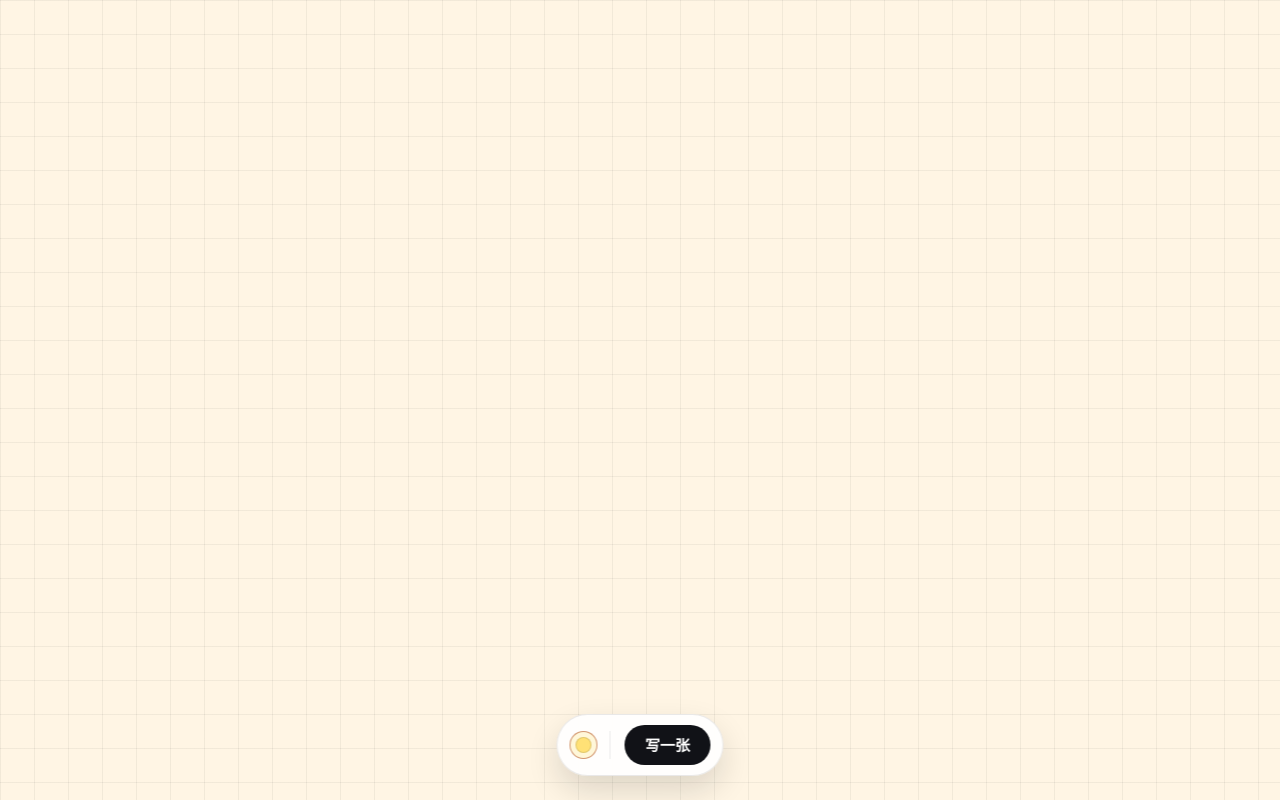
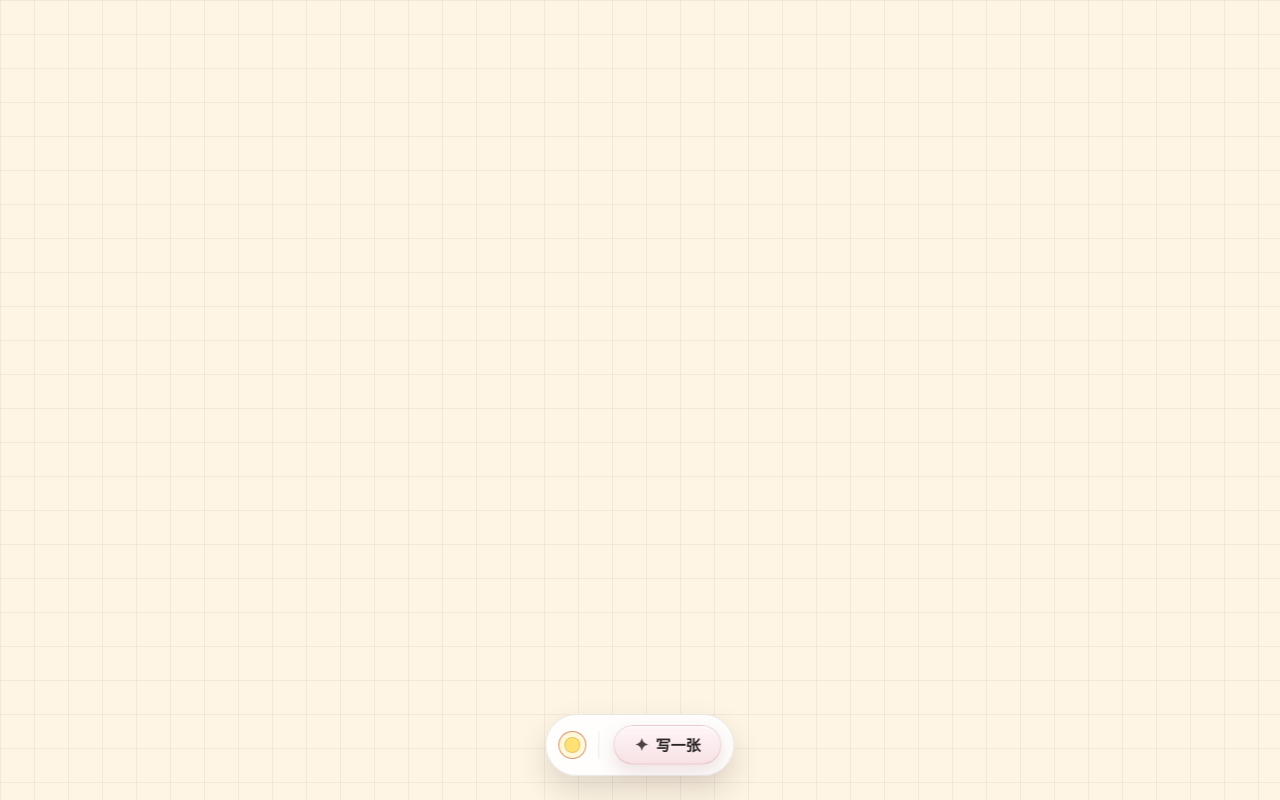
Before and after one commit to jaemin17/sticky-notes, a Next.js app: page / in a window 1280 px wide. Built offline with nearby package versions, Linux system fonts and the light colour scheme.

Commit message:
Restyle note toolbar action

```diff
--- a/src/app/LocalNotes.tsx
+++ b/src/app/LocalNotes.tsx
@@ -233,8 +233,11 @@ export function LocalNotes({ initialIndex }: { initialIndex: number }) {
             </button>
           )) : null}
         </div>
-        <button className={styles.addNoteButton} type="button" onClick={createBlankNote}>
-          写一张
+        <button className={styles.addNoteButton} type="button" onClick={createBlankNote} aria-label="写一张">
+          <span className={styles.addNoteButtonIcon} aria-hidden="true">
+            ✦
+          </span>
+          <span>写一张</span>
         </button>
       </div>
     </>
--- a/src/app/page.module.css
+++ b/src/app/page.module.css
@@ -306,24 +306,40 @@
   display: inline-flex;
   align-items: center;
   justify-content: center;
+  gap: 7px;
   min-width: 86px;
   min-height: 40px;
-  padding: 0 18px;
-  border: 0;
+  padding: 0 20px;
+  border: 1px solid rgba(152, 76, 84, 0.16);
   border-radius: 999px;
-  background: #111217;
-  color: #ffffff;
+  background:
+    linear-gradient(180deg, rgba(255, 246, 248, 0.96), rgba(247, 223, 226, 0.92));
+  color: #2a2426;
   cursor: pointer;
   font: inherit;
   font-size: 15px;
   font-weight: 750;
   line-height: 1;
-  transition: background 160ms ease, transform 160ms ease;
+  box-shadow:
+    inset 0 1px 0 rgba(255, 255, 255, 0.72),
+    inset 0 -1px 0 rgba(152, 76, 84, 0.08),
+    0 8px 18px rgba(166, 92, 103, 0.18);
+  transition: border-color 160ms ease, box-shadow 160ms ease, transform 160ms ease;
 }
 
 .addNoteButton:hover {
-  background: #2a2c33;
+  border-color: rgba(152, 76, 84, 0.24);
+  box-shadow:
+    inset 0 1px 0 rgba(255, 255, 255, 0.78),
+    inset 0 -1px 0 rgba(152, 76, 84, 0.1),
+    0 10px 22px rgba(166, 92, 103, 0.22);
   transform: translateY(-1px);
+}
+
+.addNoteButtonIcon {
+  color: #4c4246;
+  font-size: 17px;
+  line-height: 1;
 }
 
 @media (min-width: 1400px) {
```
